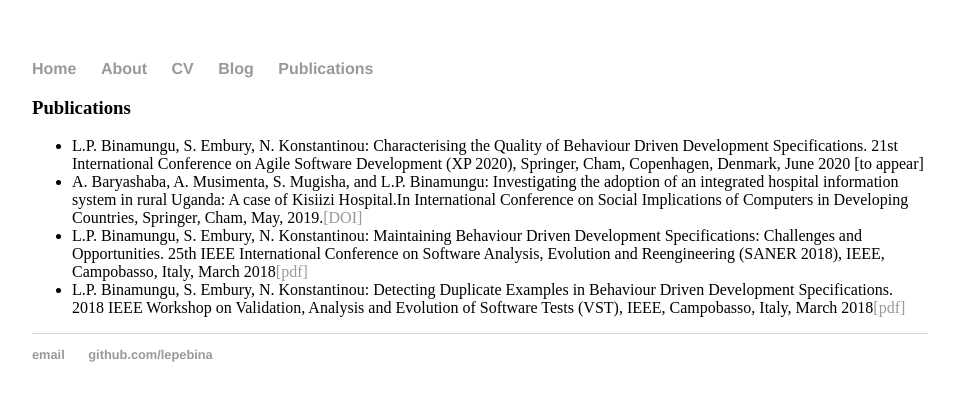
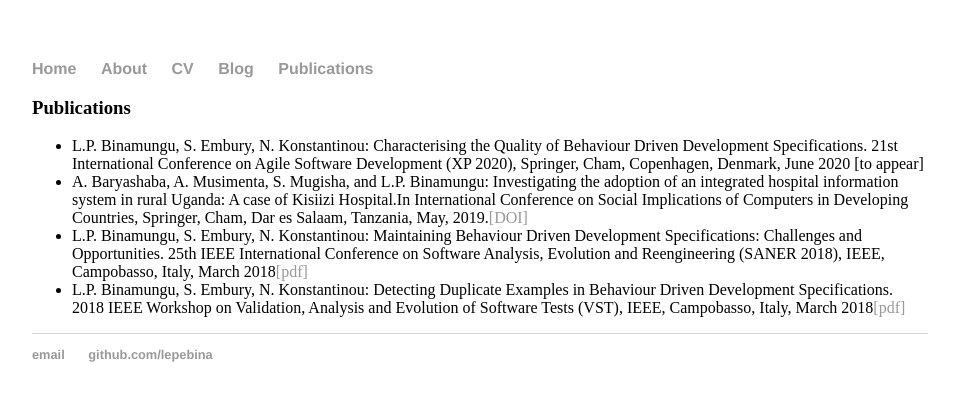
Before and after one commit to lepebina/lepebina.github.io, a Jekyll site: the page built from publications.html, in a window 1280 px wide. Shown: the top 401 px of the page, without its empty margins (160-1119 px from the left). Built offline with Jekyll 4.4.1, drawn with Linux system fonts in a browser that asks for light colours.

Commit message:
Update publications.html

```diff
--- a/publications.html
+++ b/publications.html
@@ -6,7 +6,7 @@
 	<h3>Publications</h3>
 	              <ul>
 	        		<li>L.P. Binamungu, S. Embury, N. Konstantinou: Characterising the Quality of Behaviour Driven Development Specifications. 21st International Conference on Agile Software Development (XP 2020), Springer, Cham, Copenhagen, Denmark, June 2020 [to appear]</li>
-		                <li>A. Baryashaba, A. Musimenta, S. Mugisha, and L.P. Binamungu: Investigating the adoption of an integrated hospital information system in rural Uganda: A case of Kisiizi Hospital.In International Conference on Social Implications of Computers in Developing Countries, Springer, Cham, May, 2019.<a href="https://link.springer.com/chapter/10.1007/978-3-030-19115-3_26">[DOI]</a></li>
+		                <li>A. Baryashaba, A. Musimenta, S. Mugisha, and L.P. Binamungu: Investigating the adoption of an integrated hospital information system in rural Uganda: A case of Kisiizi Hospital.In International Conference on Social Implications of Computers in Developing Countries, Springer, Cham, Dar es Salaam, Tanzania, May, 2019.<a href="https://link.springer.com/chapter/10.1007/978-3-030-19115-3_26">[DOI]</a></li>
 		        	<li>L.P. Binamungu, S. Embury, N. Konstantinou: Maintaining Behaviour Driven Development Specifications: Challenges and Opportunities. 25th IEEE International Conference on Software Analysis, Evolution and Reengineering (SANER 2018), IEEE, Campobasso, Italy, March 2018<a href="/maintaining.pdf">[pdf]</a></li>
 	        		<li>L.P. Binamungu, S. Embury, N. Konstantinou: Detecting Duplicate Examples in Behaviour Driven Development Specifications. 2018 IEEE Workshop on Validation, Analysis and Evolution of Software Tests (VST), IEEE, Campobasso, Italy, March 2018<a href="/detecting.pdf">[pdf]</a></li>
 	        	</ul>
```
